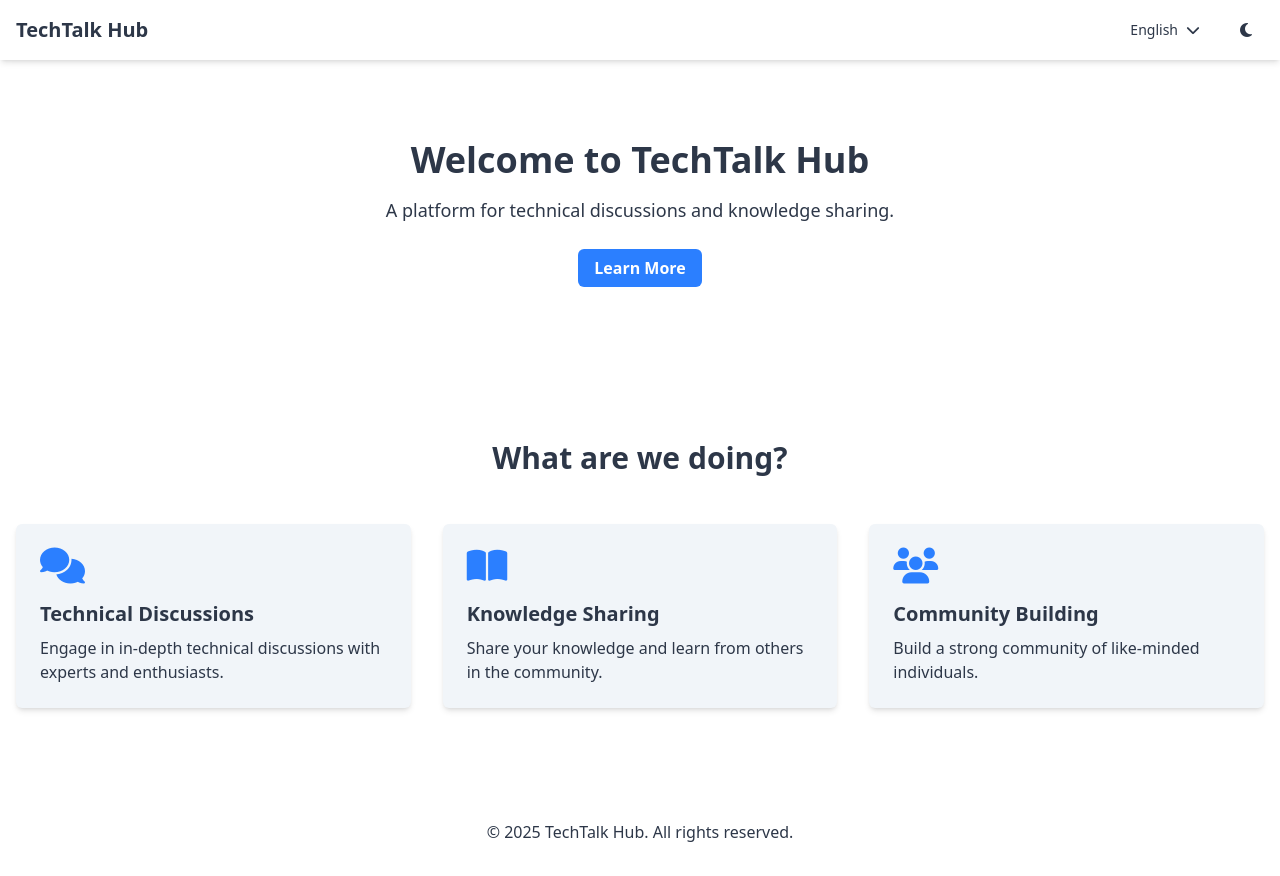
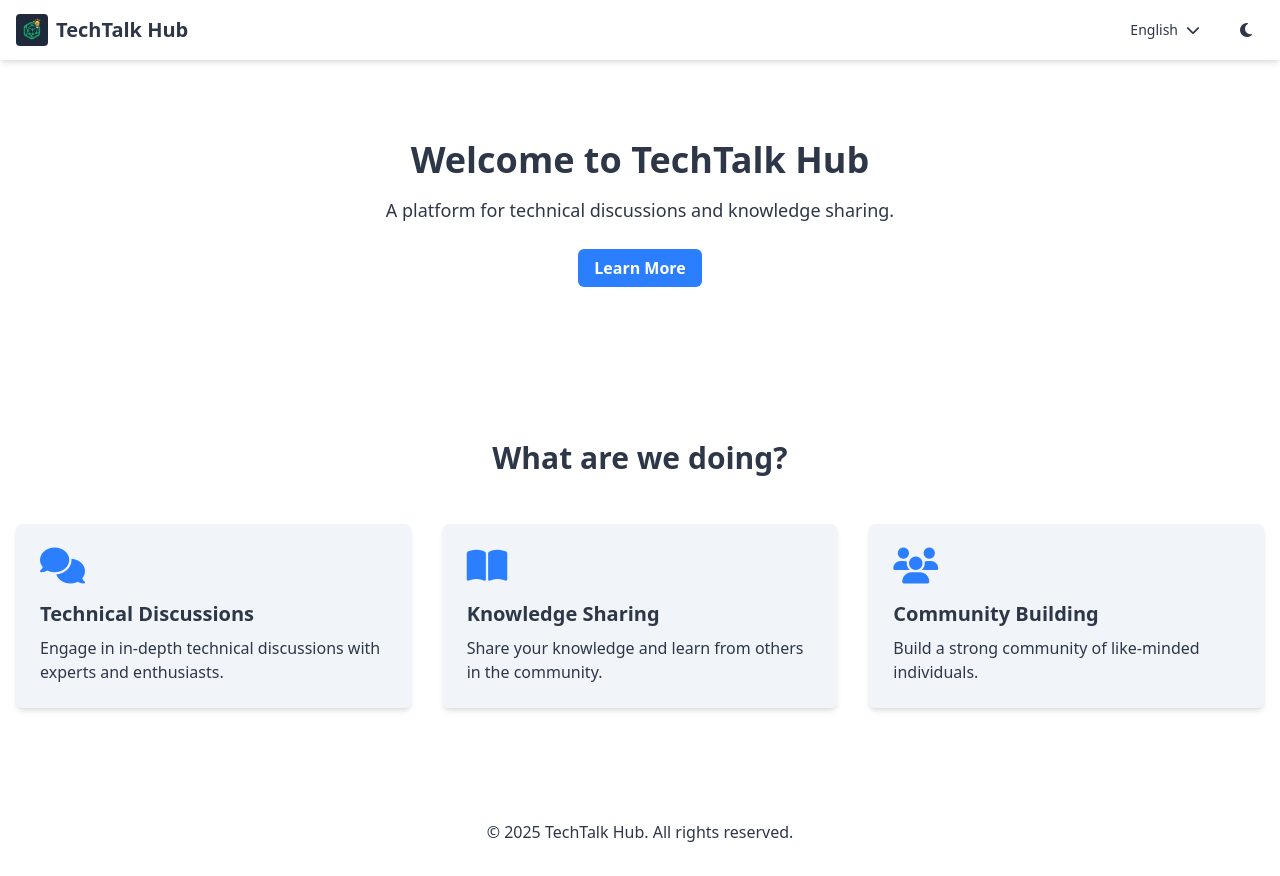
Before and after one commit to TechTalk-Hub/site, an Astro site: page / in a window 1280 px wide. Built offline with nearby package versions, Linux system fonts and the light colour scheme; Astro itself is replaced by a stand-in of ours.

Commit message:
feat: add logo

```diff
--- a/src/layouts/Layout.astro
+++ b/src/layouts/Layout.astro
@@ -1,7 +1,9 @@
 ---
+import { Image } from "astro:assets";
 import "../styles/global.css";
 import SwitchTheme from "../components/SwitchTheme.astro";
 import SwitchLang from "../components/SwitchLang.astro";
+import LogoImage from "../assets/images/github-organization-logo.png";
 // 这里可以导入其他组件或者数据
 const { lang, theme } = Astro.props;
 ---
@@ -58,11 +60,15 @@ const { lang, theme } = Astro.props;
       >
         <a
           href="#"
-          class="text-xl font-bold"
-          data-lang-en="TechTalk Hub"
-          data-lang-zh="技术交流中心"
+          class="flex gap-2 items-center text-xl font-bold"
         >
-          {lang === "en" ? "TechTalk Hub" : 'aaaa' +lang+ "技术交流中心"}
+          <Image class="w-8 h-8 rounded bg-gray-800 dark:bg-slate-50 p-1" src={LogoImage} alt="Logo" />
+          <!-- <img src={LogoImage} /> -->
+          <span
+            data-lang-en="TechTalk Hub"
+            data-lang-zh="技术交流中心">
+            {lang === "en" ? "TechTalk Hub" : "技术交流中心"}
+          </span>
         </a>
         <div class="flex items-center space-x-4">
           <!-- 语言切换下拉菜单 -->
```
Also changed, not shown: src/assets/images/github-organization-logo.png (added).
